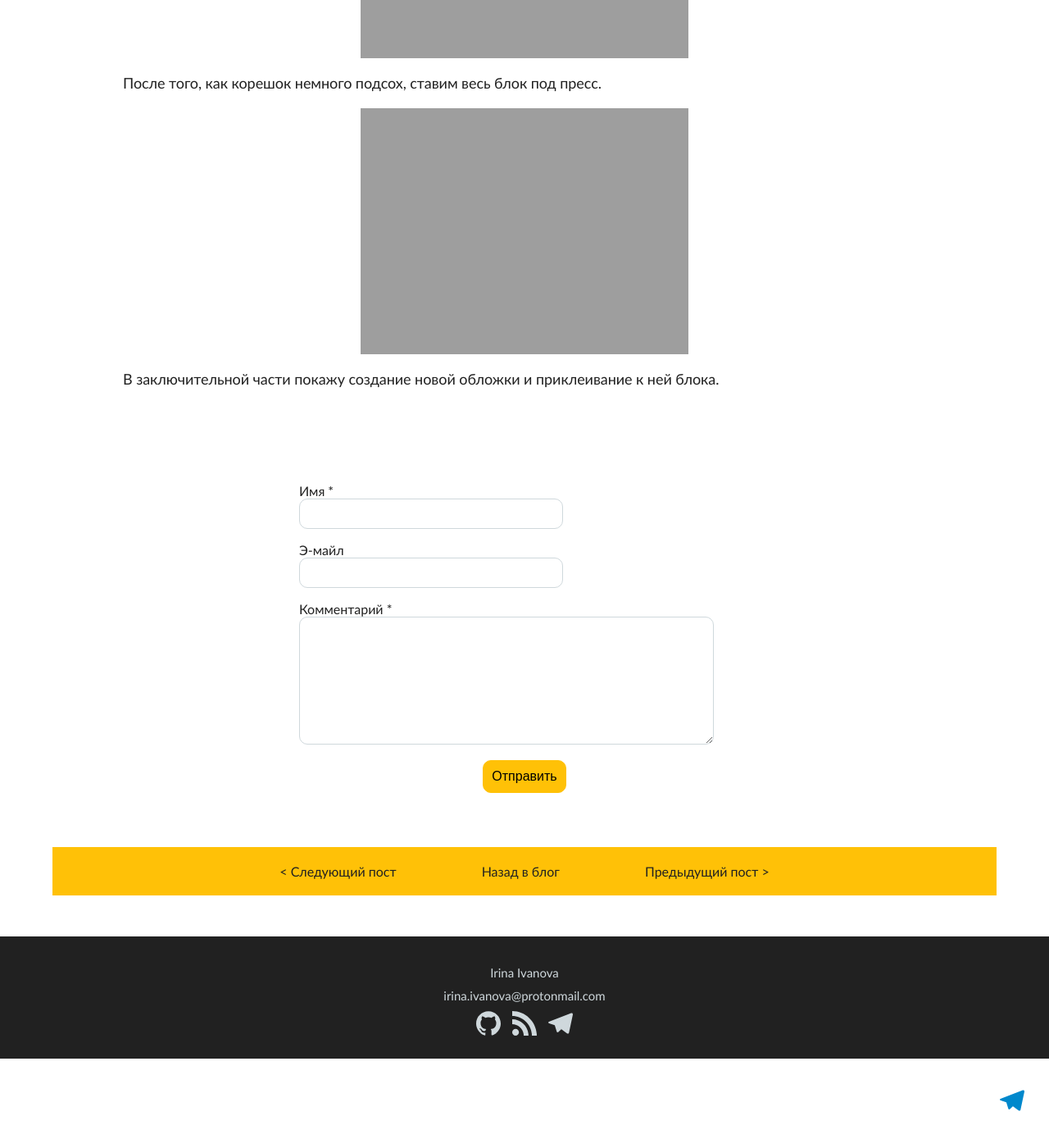
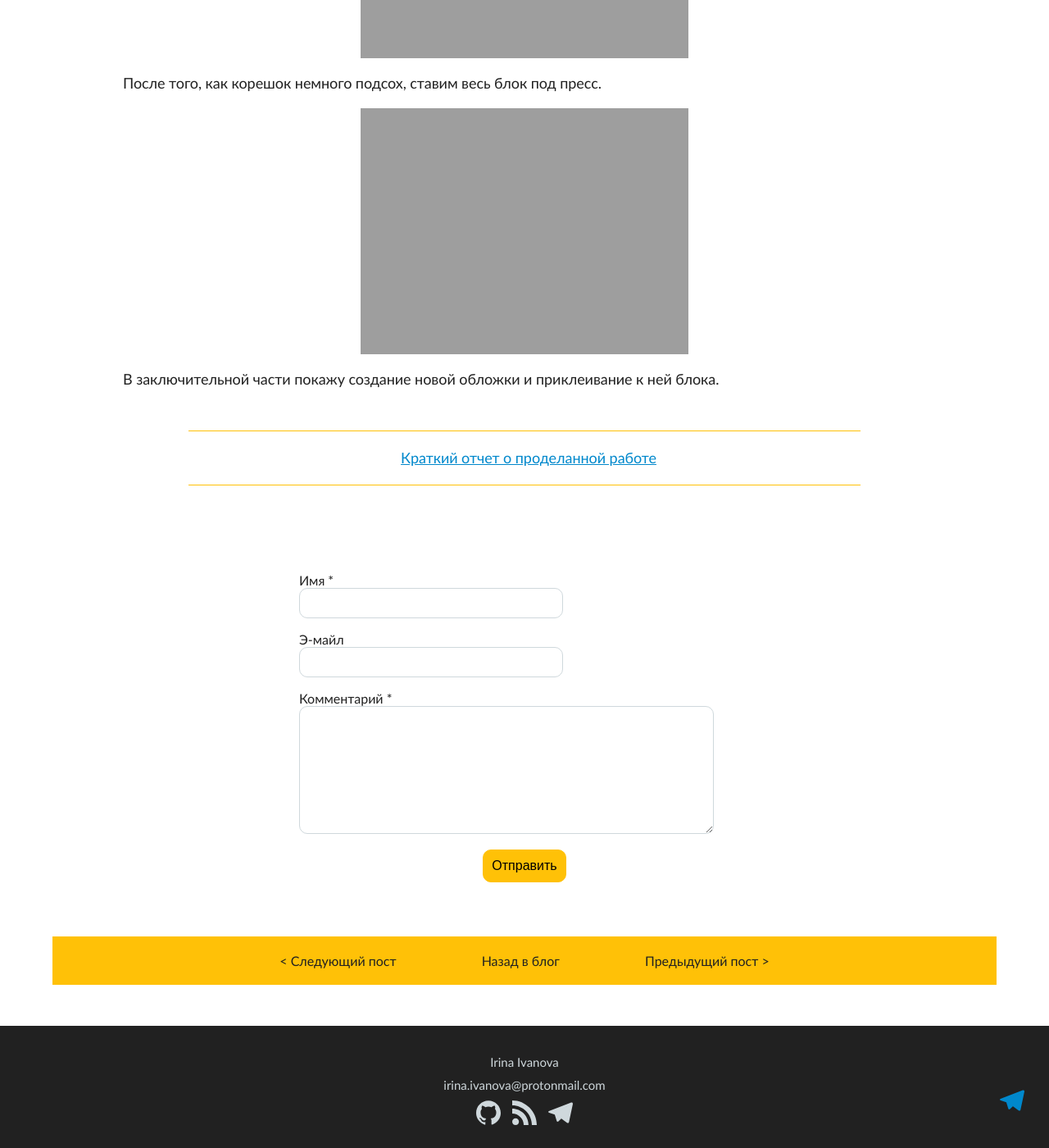
Before and after one commit to iriiiina/blog-about-books, a Jekyll site: the page built from _posts/2018-05-13-restoration-of-varsaoja-2.html, in a window 1280 px wide and 1400 px high, scrolled down 6615 px. Shown: the whole window at 82% size. Built offline with Jekyll 4.4.1, drawn with Linux system fonts in a browser that asks for light colours; some web fonts are replaced.

Commit message:
Add restoration report of varsaoja

```diff
--- a/_posts/2018-05-06-restoration-of-varsaoja-1.html
+++ b/_posts/2018-05-06-restoration-of-varsaoja-1.html
@@ -105,3 +105,5 @@ date: 2018-05-06
 <p><img src="{{ site.url }}/assets/post-images/2018-05-06/20.jpg" alt="Приклеивание форзаца к тетрадке"/></p>
 
 <p>В следующей части будем обрезать и сшивать блок страниц.</p>
+
+<p class="report-paragraph"><a href="{{ site.url }}/assets/doc/varsaoja.pdf">Краткий отчет о проделанной работе</a></p>
--- a/_posts/2018-05-13-restoration-of-varsaoja-2.html
+++ b/_posts/2018-05-13-restoration-of-varsaoja-2.html
@@ -77,3 +77,5 @@ date: 2018-05-13
 <p><img src="{{ site.url }}/assets/post-images/2018-05-13/16.jpg" alt="Блок под прессом"/></p>
 
 <p>В заключительной части покажу создание новой обложки и приклеивание к ней блока.</p>
+
+<p class="report-paragraph"><a href="{{ site.url }}/assets/doc/varsaoja.pdf">Краткий отчет о проделанной работе</a></p>
--- a/_posts/2018-05-20-restoration-of-varsaoja-3.html
+++ b/_posts/2018-05-20-restoration-of-varsaoja-3.html
@@ -127,3 +127,5 @@ date: 2018-05-20
 <p><img src="{{ site.url }}/assets/post-images/2018-05-20/28.jpg" alt="Мягкая обложка внутри"/></p>
 
 <p>Работать с мастером очень понравилось – он по ходу рассказывает много увлекательных историй, например, как раньше обложки для книг делали из склеенных друг с другом листов и что интересного можно обнаружить на этих листах. Отдельное удовольствие работать в профессиональной мастерской, когда есть все виды прессов и инструментов под рукой. Подобный опыт – самая лучшая мотивация!</p>
+
+<p class="report-paragraph"><a href="{{ site.url }}/assets/doc/varsaoja.pdf">Краткий отчет о проделанной работе</a></p>
--- a/css/style-768px.sass
+++ b/css/style-768px.sass
@@ -74,6 +74,8 @@ $color-orange: #FFC107
     img
       max-width: 100%
       margin: 0 auto 0 auto
+  .report-paragraph
+    margin: 50px 80px 10px 80px
 
   /* COMMENTS */
 
--- a/css/style.sass
+++ b/css/style.sass
@@ -135,6 +135,12 @@ hr
   width: 200px
   border-top: 1px solid $color-orange
   border-bottom: 1px solid $color-orange
+.report-paragraph
+  border-top: 1px solid $color-orange
+  border-bottom: 1px solid $color-orange
+  padding: 20px 0 20px 10px
+  margin: 50px 20px 10px 20px
+  text-align: center
 #post
   margin: 40px auto 0 auto
   line-height: 24px
--- a/sitemap.xml
+++ b/sitemap.xml
@@ -189,19 +189,19 @@
   </url>
   <url>
     <loc>http://book.irina-ivanova.eu/2018/05/06/restoration-of-varsaoja-1</loc>
-    <lastmod>2018-05-20</lastmod>
+    <lastmod>2018-07-11</lastmod>
     <changefreq>monthly</changefreq>
     <priority>0.7</priority>
   </url>
   <url>
     <loc>http://book.irina-ivanova.eu/2018/05/13/restoration-of-varsaoja-2</loc>
-    <lastmod>2018-05-20</lastmod>
+    <lastmod>2018-07-11</lastmod>
     <changefreq>monthly</changefreq>
     <priority>0.7</priority>
   </url>
   <url>
     <loc>http://book.irina-ivanova.eu/2018/05/20/restoration-of-varsaoja-3</loc>
-    <lastmod>2018-05-21</lastmod>
+    <lastmod>2018-07-11</lastmod>
     <changefreq>monthly</changefreq>
     <priority>0.7</priority>
   </url>
```
Also changed, not shown: 1 other file.
